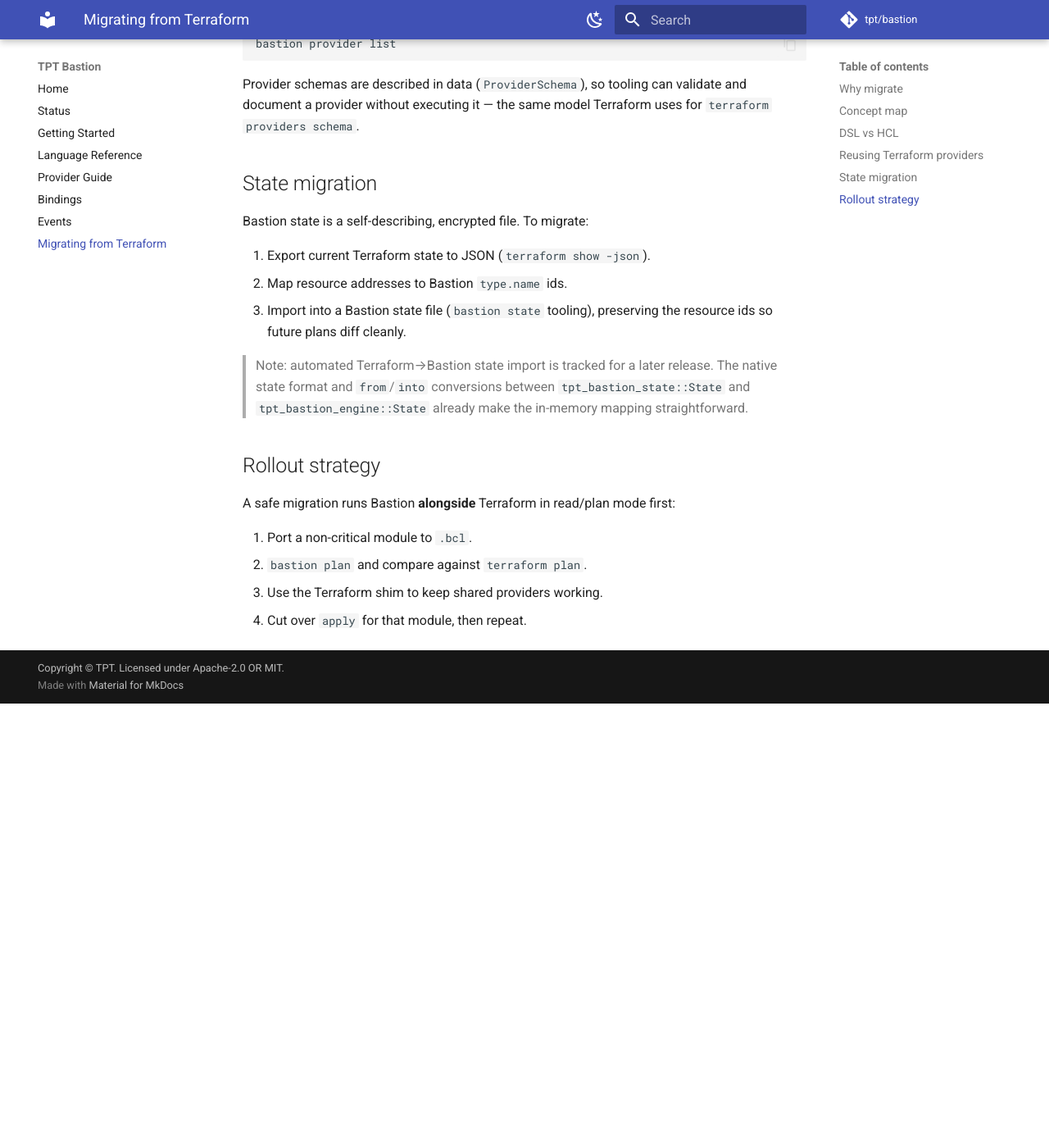
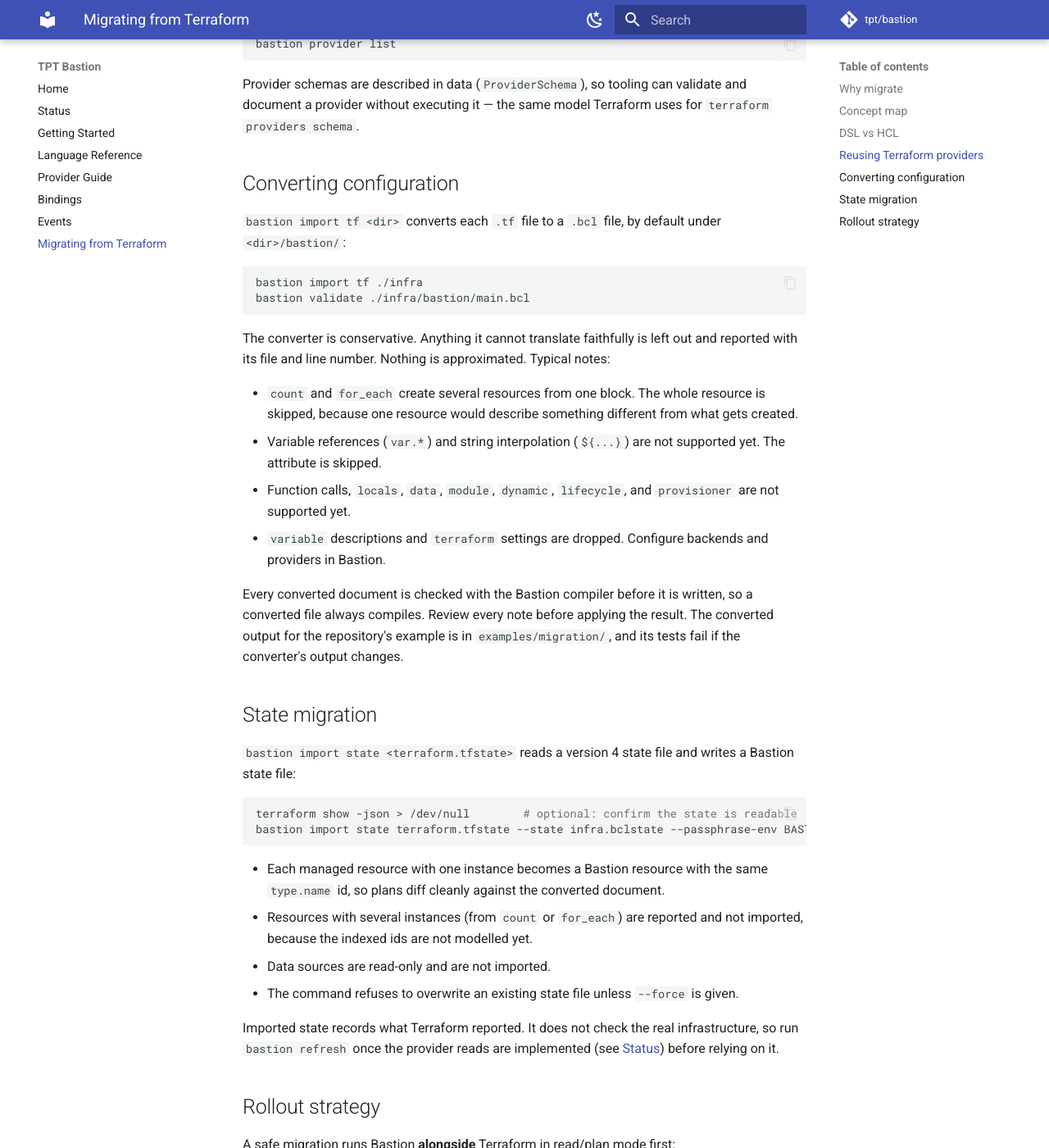
Before and after one commit to tpt-solutions/tpt-bastion, an MkDocs documentation site: the page built from docs/migrate-from-terraform.md, in a window 1280 px wide and 1400 px high, scrolled down 1896 px. Shown: the whole window at 82% size. Built offline with MkDocs 1.6.1 and Material for MkDocs 9.7.7, drawn with Linux system fonts in a browser that asks for light colours; comment, search, counter and statistics services are not loaded; before the commit the page ends 2754 px from its top, so only the background shows below that.

Commit message:
Docs: language reference, Terraform migration guide, roadmap progress

````diff
--- a/docs/migrate-from-terraform.md
+++ b/docs/migrate-from-terraform.md
@@ -75,19 +75,56 @@ Provider schemas are described in data (`ProviderSchema`), so tooling can
 validate and document a provider without executing it — the same model Terraform
 uses for `terraform providers schema`.
 
+## Converting configuration
+
+`bastion import tf <dir>` converts each `.tf` file to a `.bcl` file, by default
+under `<dir>/bastion/`:
+
+```sh
+bastion import tf ./infra
+bastion validate ./infra/bastion/main.bcl
+```
+
+The converter is conservative. Anything it cannot translate faithfully is left
+out and reported with its file and line number. Nothing is approximated. Typical
+notes:
+
+- `count` and `for_each` create several resources from one block. The whole
+  resource is skipped, because one resource would describe something different
+  from what gets created.
+- Variable references (`var.*`) and string interpolation (`${...}`) are not
+  supported yet. The attribute is skipped.
+- Function calls, `locals`, `data`, `module`, `dynamic`, `lifecycle`, and
+  `provisioner` are not supported yet.
+- `variable` descriptions and `terraform` settings are dropped. Configure
+  backends and providers in Bastion.
+
+Every converted document is checked with the Bastion compiler before it is
+written, so a converted file always compiles. Review every note before applying
+the result. The converted output for the repository's example is in
+`examples/migration/`, and its tests fail if the converter's output changes.
+
 ## State migration
 
-Bastion state is a self-describing, encrypted file. To migrate:
+`bastion import state <terraform.tfstate>` reads a version 4 state file and
+writes a Bastion state file:
 
-1. Export current Terraform state to JSON (`terraform show -json`).
-2. Map resource addresses to Bastion `type.name` ids.
-3. Import into a Bastion state file (`bastion state` tooling), preserving the
-   resource ids so future plans diff cleanly.
+```sh
+terraform show -json > /dev/null        # optional: confirm the state is readable
+bastion import state terraform.tfstate --state infra.bclstate --passphrase-env BASTION_PASS
+```
 
-> Note: automated Terraform→Bastion state import is tracked for a later release.
-> The native state format and `from`/`into` conversions between
-> `tpt_bastion_state::State` and `tpt_bastion_engine::State` already make the in-memory
-> mapping straightforward.
+- Each managed resource with one instance becomes a Bastion resource with the
+  same `type.name` id, so plans diff cleanly against the converted document.
+- Resources with several instances (from `count` or `for_each`) are reported and
+  not imported, because the indexed ids are not modelled yet.
+- Data sources are read-only and are not imported.
+- The command refuses to overwrite an existing state file unless `--force` is
+  given.
+
+Imported state records what Terraform reported. It does not check the real
+infrastructure, so run `bastion refresh` once the provider reads are implemented
+(see [Status](status.md)) before relying on it.
 
 ## Rollout strategy
 
````
Also changed, not shown: docs/language-reference.md (+20 -0 lines), todo.md (+23 -21 lines).
